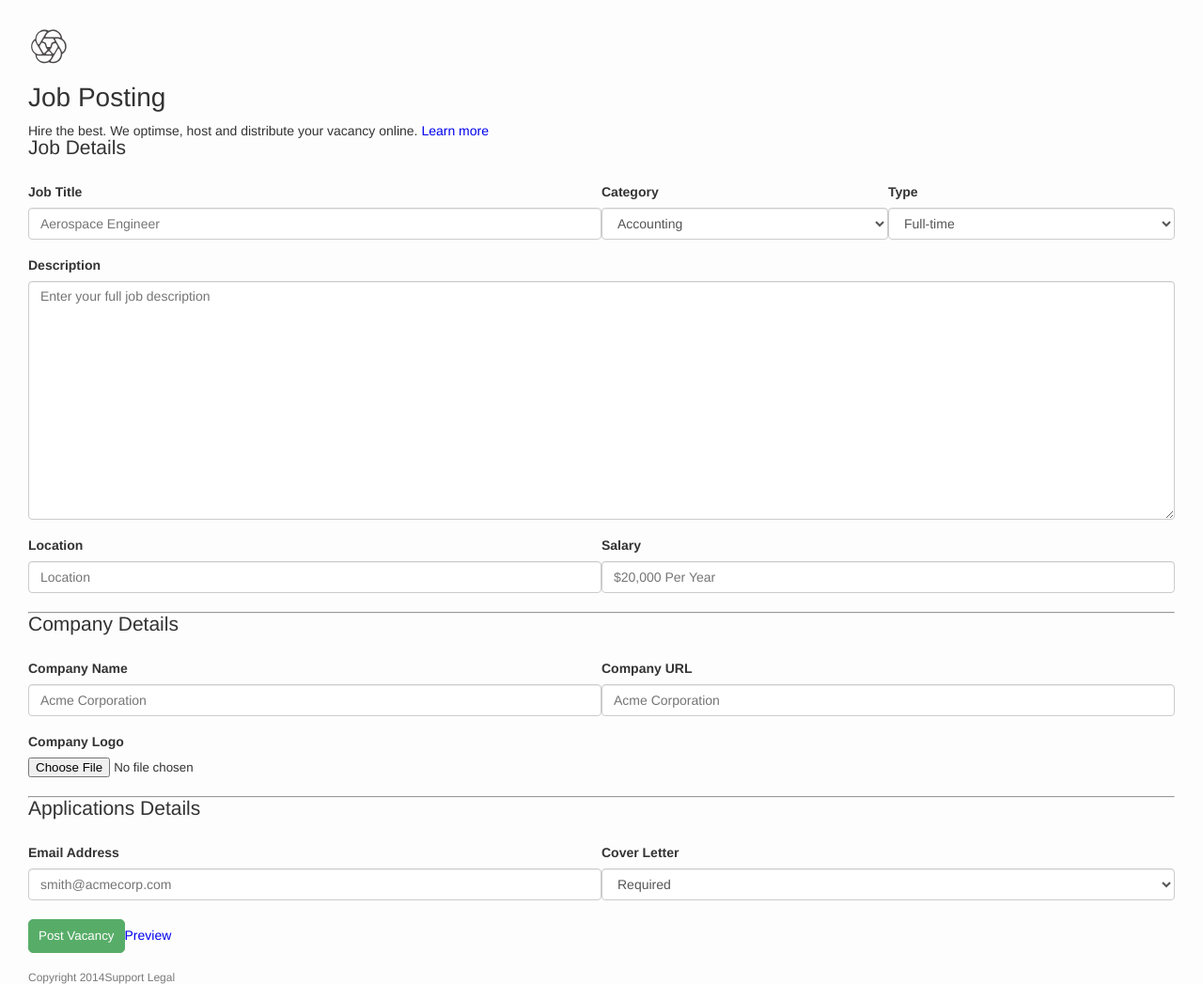
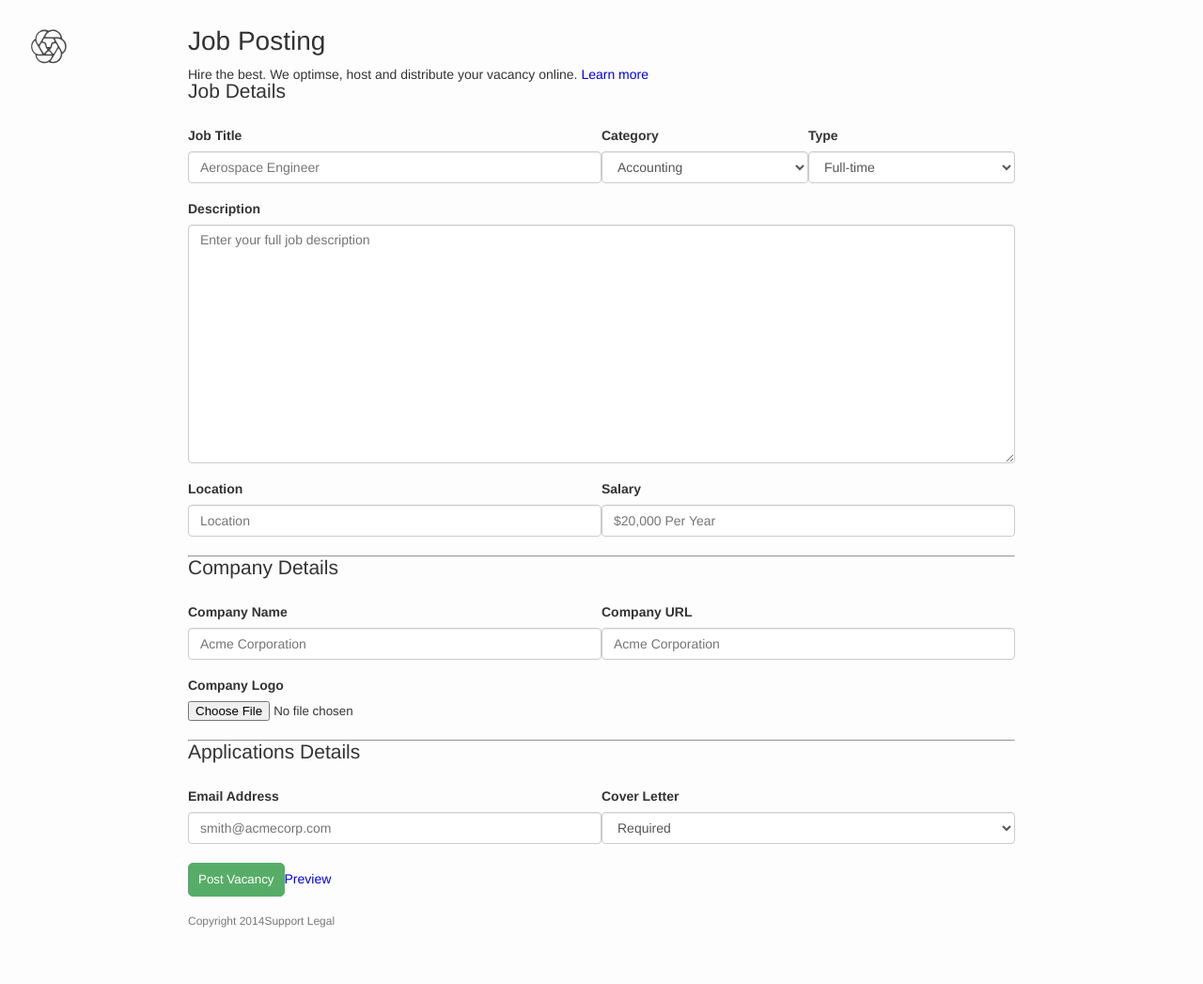
Before and after one commit to hiven/hiven.github.io, a PHP site: page /post.html in a window 1280 px wide. Shown: the whole page at 94% size. After the commit the page ends 987 px from the top, so only its background shows below. Run offline with PHP 8.4, Linux system fonts and the light colour scheme.

Commit message:
Update main.css

```diff
--- a/css/main.css
+++ b/css/main.css
@@ -1,359 +1,338 @@
-*
-{
-  box-sizing:border-box;
-  margin:0;
-  padding:0
+* {
+    margin: 0;
+    padding: 0;
+    box-sizing: border-box;
 }
 
-ul
-{
-  list-style-type:none
+ul {
+    list-style-type: none;
 }
 
-html
-{
-  font-size:100%
+html {
+    font-size: 100%;
 }
 
-body
-{
-  background-color:#FDFDFD;
-  min-width:240px;
-  color:#333;
-  text-rendering:optimizelegibility;
-  font-family:"Helvetica Neue",Helvetica,Arial,sans-serif;
-  font-size:14px;
-  margin-top:30px
+body {
+    background-color: #FDFDFD;
+    min-width: 240px;
+    color: #333;
+    text-rendering: optimizelegibility;
+    font-family: "Helvetica Neue",Helvetica,Arial,sans-serif;
+    font-size: 14px;
+    margin-top: 30px;
 }
 
-h1,h2,h3,h4,h5,h6
-{
-  font-weight:400;
-  display:block
+/* Typography */
+h1, h2, h3, h4, h5, h6 {
+    font-weight: 400;
+    display: block;
 }
 
-h1
-{
-  font-size:2em;
-  line-height:1;
-  margin-bottom:.5em
+h1 {
+    font-size: 2em;
+    line-height: 1;
+    margin-bottom: .5em;
 }
 
-h2
-{
-  font-size:1.5em;
-  margin-bottom:30px
+h2 {
+    font-size: 1.5em;
+    margin-bottom: 30px;
 }
 
-#main
-{
-  margin-top:60px;
-  position:absolute;
-  width:100%;
-  padding-left:30px;
-  padding-right:30px
+#main {
+    margin-top: 60px;
+    position: absolute;
+    width: 100%;
+    padding-left: 30px;
+    padding-right: 30px;
 }
 
-.logo
-{
-  opacity:0.8;
-  margin-left:30px;
-  z-index:1;
-  position:absolute
+.logo {
+    opacity: 0.8;
+    margin-left: 30px;
+    z-index: 1;
+    position: absolute;
 }
 
-#post-button
-{
-  color:rgba(0,0,0,0.4);
-  border:1px solid rgba(0,0,0,0.18);
-  line-height:38px;
-  height:38px;
-  position:absolute;
-  right:0;
-  z-index:1;
-  margin-right:30px
+.logo:hover {
+    opacity: 1;
 }
 
-#post-button:hover
-{
-  color:#FFF
+#post-button {
+    color: rgba(0, 0, 0, 0.4);
+    border: 1px solid rgba(0, 0, 0, 0.18);
+    line-height: 38px;
+    height: 38px;
+    position: absolute;
+    right: 0;
+    z-index: 1;
+    margin-right: 30px;
 }
 
-#keyword
-{
-  height:44px;
-  line-height:44px;
-  font-size:21px;
-  background-color:transparent;
-  opacity:0.75;
-  display:block
+#post-button:hover {
+    color: white;
 }
 
-.input
-{
-  color:rgba(0,0,0,0.44);
-  outline:none;
-  height:34px;
-  border-radius:5px;
-  font-size:14px;
-  border:0;
-  line-height:18px
+/* Inputs */
+#keyword {
+    height: 44px;
+    line-height: 44px;
+    font-size: 21px;
+    background-color: transparent;
+    opacity: 0.75;
+    display: block;
 }
 
-.btn
-{
-  text-decoration:none;
-  display:inline-block;
-  transition:background-color .3s ease;
-  text-align:center;
-  line-height:34px;
-  padding-left:10px;
-  padding-right:10px;
-  border-radius:5px;
-  cursor:pointer
+#keyword:focus {
+    opacity: 1;
 }
 
-.btn-secondary
-{
-  border:1px solid rgba(0,0,0,0.18);
-  color:rgba(0,0,0,0.4)
+#keyword:hover {
+    opacity: 1;
 }
 
-.btn-primary
-{
-  background-color:rgba(87,173,104,1);
-  border:1px solid rgba(87,173,104,1);
-  color:#FFF
+.input {
+    color: rgba(0, 0, 0, 0.44);
+    outline: none;
+    height: 34px;
+    border-radius: 5px;
+    font-size: 14px;
+    border: 0;
+    line-height: 18px;
 }
 
-.apply-button
-{
-  margin-left:auto;
-  margin-right:auto;
-  display:block
+.testinput {
+    width: 100%;
 }
 
-#premium
-{
-  background-color:blue;
-  padding:10px
+.btn {
+    text-decoration: none;
+    display: inline-block;
+    transition: background-color 0.3s ease;
+    text-align: center;
+    line-height: 34px;
+    padding-left: 10px;
+    padding-right: 10px;
+    border-radius: 5px;
+    cursor: pointer;
 }
 
-input,button,select,textarea
-{
-  font-family:inherit
+.btn-secondary {
+    border: 1px solid rgba(0, 0, 0, 0.18);
+    color: rgba(0, 0, 0, 0.4);
 }
 
-textarea.form-control
-{
-  height:auto
+.btn-primary {
+    background-color: rgba(87, 173, 104, 1);
+    border: 1px solid rgba(87, 173, 104, 1);
+    color: white;
 }
 
-.form-control
-{
-  display:block;
-  width:100%;
-  height:34px;
-  font-size:14px;
-  line-height:1.42857;
-  color:#555;
-  vertical-align:middle;
-  background-color:#FFF;
-  background-image:none;
-  border:1px solid #CCC;
-  border-radius:4px;
-  box-shadow:0 1px 1px rgba(0,0,0,0.075) inset;
-  transition:border-color .15s ease-in-out 0 box-shadow .15s ease-in-out 0;
-  padding:6px 12px
+.apply-button {
+    margin-left: auto;
+    margin-right: auto;
+    display: block;
 }
 
-.col-6
-{
-  width:50%
+#premium {
+    padding: 10px;
+    background-color: blue;
 }
 
-.col-9
-{
-  width:75%
+input, button, select, textarea {
+    font-family: inherit;
 }
 
-.col-3
-{
-  width:25%
+textarea.form-control {
+    height: auto;
 }
 
-.container
-{
-  width:1170px
+.form-row {
+    display: block;
 }
 
-label
-{
-  display:block;
-  margin-bottom:10px;
-  font-weight:700
+.form-control {
+    display: block;
+    width: 100%;
+    height: 34px;
+    padding: 6px 12px;
+    font-size: 14px;
+    line-height: 1.42857;
+    color: #555;
+    vertical-align: middle;
+    background-color: #FFF;
+    background-image: none;
+    border: 1px solid #CCC;
+    border-radius: 4px;
+    box-shadow: 0px 1px 1px rgba(0, 0, 0, 0.075) inset;
+    transition: border-color 0.15s ease-in-out 0s, box-shadow 0.15s ease-in-out 0s;
 }
 
-.form-group
-{
-  margin-bottom:20px;
-  float:left
+.col-12 {
+    width: 100%;
 }
 
-.payment
-{
-  margin-bottom:15px;
-  color:#FFF;
-  border-radius:5px;
-  background:#1e5799;
-  padding:15px
+.col-6 {
+    width: 50%;
 }
 
-.hidden
-{
-  display:none
+.col-9 {
+    width: 75%;
 }
 
-footer
-{
-  font-size:12px;
-  color:rgba(122,122,122,1)
+.col-3 {
+    width: 25%;
 }
 
-.results
-{
-  padding-top:40px;
-  font-size:18px
+.container {
+    width: 1170px;
 }
 
-.job
-{
-  line-height:30px;
-  margin-bottom:45px;
-  display:block;
-  -webkit-font-smoothing:antialiased
+label {
+    display: block;
+    margin-bottom: 10px;
+    font-weight: bold;
 }
 
-.title a
-{
-  color:#397cac;
-  text-decoration:none;
-  font-weight:400;
-  line-height:25.2px;
-  margin-bottom:14px;
-  margin-top:0;
-  text-rendering:optimizelegibility
+.form-group {
+    margin-bottom: 20px;
+    float: left;
 }
 
-.title a:hover
-{
-  color:#205f82
+.payment {
+    margin-bottom: 15px;
+    color: white;
+    padding: 15px;
+    border-radius: 5px;
+    background: rgb(30, 87, 153);
 }
 
-.new.title:after
-{
-  content:"new";
-  font-size:10px;
-  color:orange;
-  margin-left:1em
+.hidden {
+    display: none;
 }
 
-.place
-{
-  color:rgba(161,161,161,1);
-  display:block
+footer {
+    font-size: 12px;
+    color: rgba(122, 122, 122, 1);
 }
 
-.posted
-{
-  display:none;
-  color:#8d9aa5
+
+/* results */
+.results {
+    padding-top: 40px;
+    font-size: 18px;
 }
 
-.right
-{
-  float:right
+.job {
+    line-height: 30px;
+    margin-bottom: 45px;
+    display: block;
+    -webkit-font-smoothing: antialiased;
 }
 
-.logo:hover,#keyword:focus,#keyword:hover
-{
-  opacity:1
+.title a {
+    color: #397cac;
+    text-decoration: none;
+    font-weight: normal;
+    line-height: 25.2px;
+    margin-bottom: 14px;
+    margin-top: 0px;
+    text-rendering: optimizelegibility;
 }
 
-.testinput,.col-12
-{
-  width:100%
+.title a:hover {
+    color: #205f82;
 }
 
-.form-row,.post-input
-{
-  display:block
+.new.title:after {
+    content: "new";
+    font-size: 10px;
+    color: orange;
+    margin-left: 1em;
 }
 
-.left,footer p
-{
-  float:left
+.place {
+    color: rgba(161, 161, 161, 1);
+    display: block;
 }
 
-.footer-links,.footer-links li
-{
-  display:inline
+.posted {
+    display: none;
+    color: #8d9aa5;
 }
 
-@media min-width 600px {
-  .place
-  {
-    display:inline-block;
-    color:rgba(115,122,122,1)
+@media (min-width: 600px) {
+
+
+
+    .place {
+        display: inline-block;
+        color: rgba(115, 122, 122, 1);
     }
 
-  .place:before
-  {
-    content:"at";
-    margin-left:.3em;
-    margin-right:.3em
+    .place:before {
+        content: "at";
+        margin-left: 0.3em;
+        margin-right: 0.3em;
     }
 
-  .new.place:after
-  {
-    content:"new";
-    font-size:10px;
-    color:orange;
-    margin-left:1em
+    .new.place:after {
+        content: "new";
+        font-size: 10px;
+        color: orange;
+        margin-left: 1em;
     }
 
-  .new.title:after
-  {
-    content:none
+    .new.title:after {
+        content: none;
     }
 }
 
-@media min-width 860px {
-  .results
-  {
-    font-size:20px
+@media (min-width: 860px) {
+    .results {
+        font-size: 20px;
     }
 
-  #main
-  {
-    margin-top:0;
-    padding:0 100px
+    #main {
+        margin-top: 0;
+        padding: 0px 100px;
     }
 
-  .title
-  {
-    display:inline-block
+    .title {
+        display: inline-block;
     }
 }
 
-@media min-width 1200px {
-  .results
-  {
-    font-size:22px
+@media (min-width: 1200px) {
+    .results {
+        font-size: 22px;
     }
 
-  #main
-  {
-    padding:0 200px
+    #main {
+        padding: 0px 200px;
     }
 }
+
+.left {
+    float: left;
+}
+
+.right {
+    float: right;
+}
+
+footer p {
+    float: left;
+}
+
+.footer-links {
+    display: inline;
+}
+
+.footer-links li {
+    display: inline;
+}
+
+.post-input {
+    display: block;
+}
```
Lines whose indentation alone changed are shown as unchanged.
